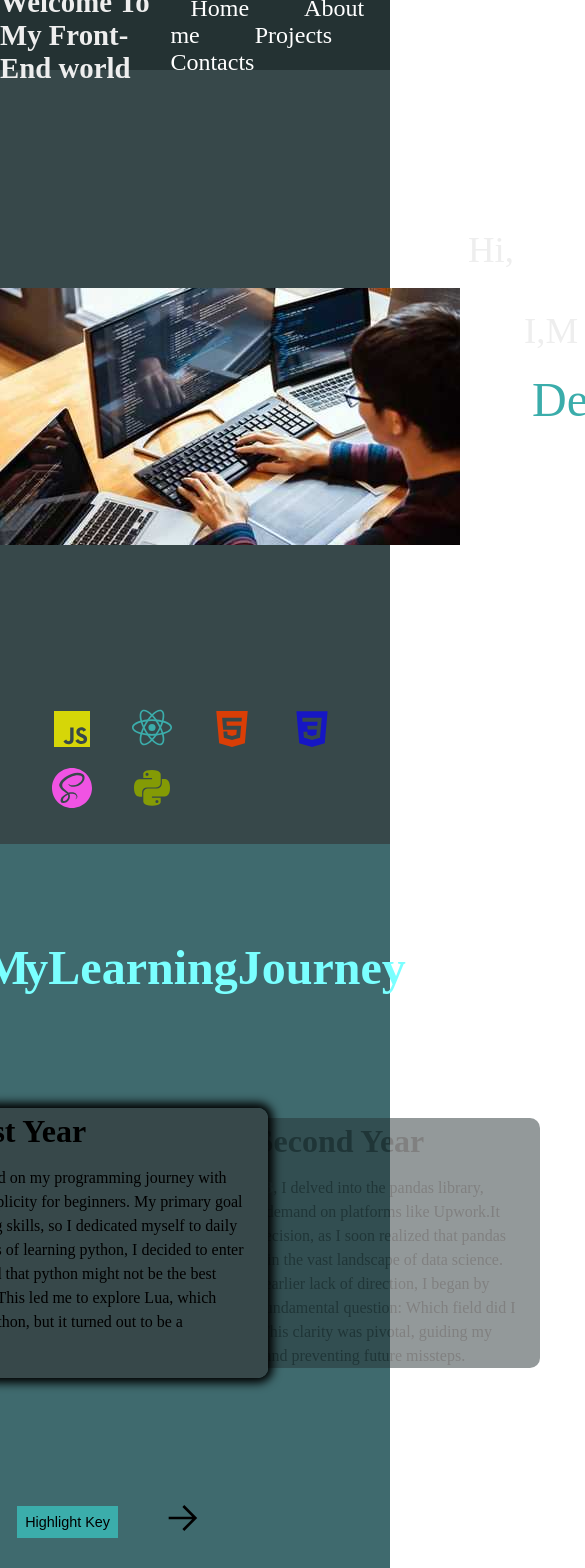
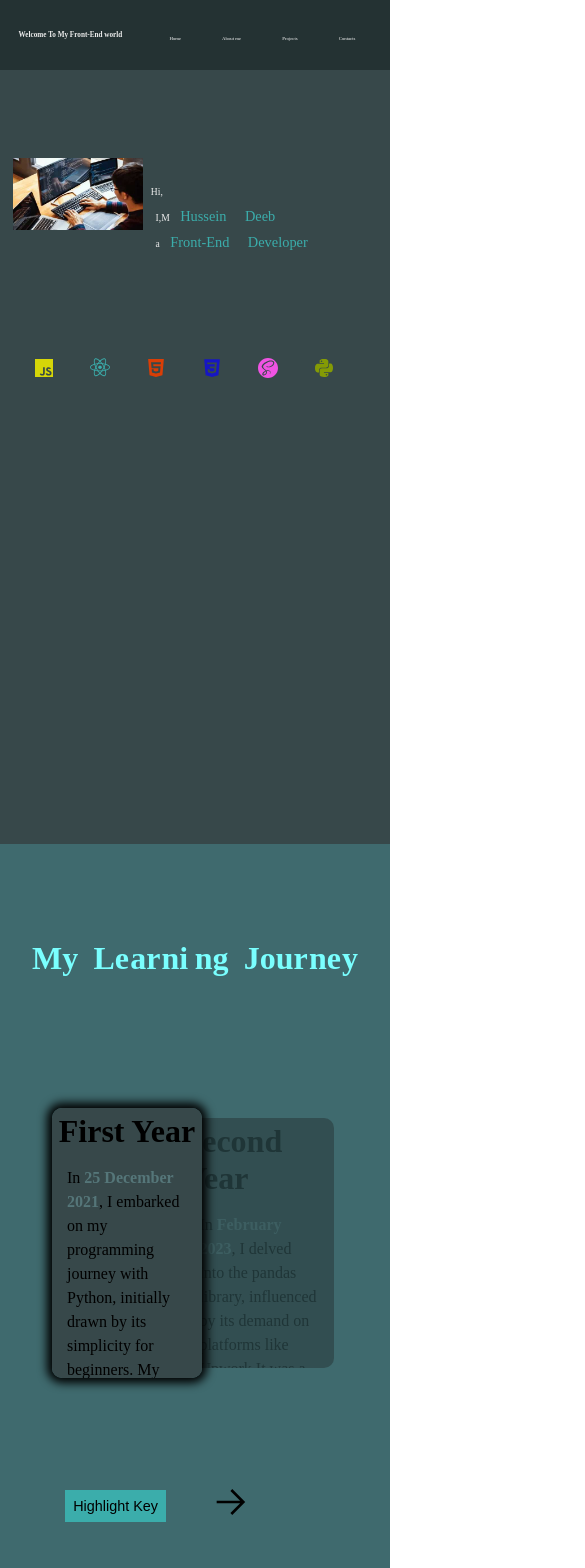
Before and after one commit to Kiritsu0/Portfolio, a React (Create React App) app: page / in a window 390 px wide. Shown: the top 1568 px of the page, 585 px wide, since content can reach past the window. Built offline with nearby package versions, Linux system fonts and the light colour scheme.

Commit message:
Add media query

```diff
--- a/src/App.js
+++ b/src/App.js
@@ -79,8 +79,8 @@ function App() {
         </div>
 
         <div className="slides">
-          <div className='my-story' id="slide-1" style={{minWidth: condition ? "500px" : "400px", height: condition ? "270px": "",
-           boxShadow: condition ? "0px 0px 10px 5px black" : "", zIndex: condition ? "1" : "0", left: condition ? "0" : "23rem",
+          <div className='my-story' id="slide-1" style={{width: condition ? "55%" : "50%", height: condition ? "270px": "",
+           boxShadow: condition ? "0px 0px 10px 5px black" : "", zIndex: condition ? "1" : "0", left: condition ? "0%" : "34%",
             filter: condition ? "brightness()" : "brightness(0.7)", opacity: condition ? "" : "0.5", pointerEvents: condition ? "": "none"}}>
             <div>
             <h1>First Year</h1>
@@ -109,9 +109,9 @@ function App() {
               with the realization that I still had much to achieve on my path to success.</mark>
             </p>
           </div>
-          <div className='my-story' id="slide-2" style={{right: condition ? "10rem" : "27rem",
+          <div className='my-story' id="slide-2" style={{left: condition ? "-20%" : "-49%",
           filter: condition ? "brightness(0.7)" : "brightness()", opacity: condition ? "0.5" : "",
-          minWidth: condition ? "400px" : "500px", height: condition ? "" : "270px", boxShadow: condition ? "" : "0px 0px 10px 5px black",
+          width: condition ? "50%" : "55%", height: condition ? "" : "270px", boxShadow: condition ? "" : "0px 0px 10px 5px black",
           zIndex: condition ? "0" : "1", pointerEvents: condition ? "none": ""}}>
             <h1>Second Year</h1>
             <p>
@@ -148,15 +148,15 @@ function App() {
         <h1>Projects</h1>
             <div id='projects-list'>
               <div className='project' id="project-1">
-              <a href='https://kiritsu0.github.io/React-Weather-App/' target='_blank'><img className="images" id='weather-image' src="weather_project.png" alt="weather project"></img></a>
+              <a href='https://kiritsu0.github.io/React-Weather-App/' target='_blank'><img className="images" id='weather-image' src={process.env.PUBLIC_URL + "/weather_project.png"} alt="weather project"></img></a>
               <a className='github-icon' href='https://github.com/Kiritsu0/React-Weather-App' target='_blank'><span><FaGithub /></span></a>
               </div>
               <div className='project' id="project-2">
-                <a href='https://kiritsu0.github.io/React-Quiz-App/' target='_blank'><img className="images" id='test-image' src="test_project.png" alt="test project"></img></a>
+                <a href='https://kiritsu0.github.io/React-Quiz-App/' target='_blank'><img className="images" id='test-image' src={process.env.PUBLIC_URL + "/test_project.png"} alt="test project"></img></a>
                 <a className='github-icon' href='https://github.com/Kiritsu0/React-Quiz-App' target='_blank'><span><FaGithub /></span></a>
               </div>
               <div className='project' id="project-3">
-                <a href='https://kiritsu0.github.io/React-Drum-Machine/' target='_blank'><img className="images" id='drum-image' src="drum_project.png" alt="drum machine project"></img></a>
+                <a href='https://kiritsu0.github.io/React-Drum-Machine/' target='_blank'><img className="images" id='drum-image' src={process.env.PUBLIC_URL + "/drum_project.png"} alt="drum machine project"></img></a>
                 <a className='github-icon' href='https://github.com/Kiritsu0/React-Drum-Machine' target='_blank'><span><FaGithub /></span></a>
               </div>
             </div>
--- a/src/main.css
+++ b/src/main.css
@@ -6,7 +6,7 @@
 }
 
 #home {
-  height: 100vh;
+  height: 100dvh;
   background-color: #37484a;
 }
 #home #nav {
@@ -23,6 +23,7 @@
   color: #eee;
   font-size: 1.2rem;
   cursor: pointer;
+  margin-left: 5px;
 }
 #home #nav .links {
   padding: 20px;
@@ -55,8 +56,9 @@
   padding-top: 10rem;
   color: #eee;
 }
-#home .identification #image {
+#home .identification #image-1 {
   width: 500px;
+  margin-left: 1rem;
 }
 #home .identification .paragraphs {
   text-align: start;
@@ -119,13 +121,14 @@
 }
 
 #about {
-  height: 100vh;
+  height: 100dvh;
   background-color: #3f6a6e;
 }
 #about .header {
   display: flex;
   justify-content: center;
   padding-top: 6rem;
+  margin: 0 2rem 0 2rem;
 }
 #about .header .letter {
   display: flex;
@@ -166,17 +169,17 @@
   justify-content: center;
   align-items: center;
   gap: 2rem;
-  margin: 2rem 0 0 auto;
+  margin: 2rem 1rem 0 auto;
   padding: 2rem;
-  max-width: 80vw;
+  width: 80vw;
   height: 50vh;
 }
 #about .slides .my-story {
   background-color: #eee;
   padding: 2rem;
-  max-width: 400px;
   height: 250px;
   border-radius: 10px;
+  min-width: 150px;
 }
 #about .slides #slide-1 {
   position: relative;
@@ -217,7 +220,7 @@
   justify-content: flex-end;
   align-items: center;
   gap: 3rem;
-  margin: 3rem 12rem 0 0;
+  margin: 2rem 9rem 0 0;
 }
 #about .slide-buttons .icons {
   font-size: 2rem;
@@ -232,7 +235,7 @@
 }
 
 #projects {
-  height: 100vh;
+  height: 100dvh;
   background-color: #83a6ac;
 }
 #projects h1 {
@@ -352,7 +355,7 @@
 }
 
 #contacts {
-  height: 100vh;
+  height: 100dvh;
   background-color: #1b1a1a;
   display: flex;
   flex-direction: column;
@@ -396,14 +399,225 @@
   margin-right: 1rem;
 }
 #contacts .icons {
+  margin-top: 7rem;
   align-self: flex-end;
 }
 #contacts #media {
   font-size: 2rem;
-  margin-right: 5rem;
+  margin: 0 2.5rem 0 2.5rem;
   cursor: pointer;
   transition: 0.3s;
 }
 #contacts #media:hover {
   color: #eee;
+}
+
+@media (max-width: 1250px) and (max-height: 1720px) {
+  #home #nav #welcome {
+    font-size: 0.9rem;
+  }
+  #home #nav .links {
+    font-size: 1rem;
+    margin-right: 1px;
+  }
+  #home .identification {
+    padding-top: 15rem;
+  }
+  #home .identification #image-1 {
+    width: 400px;
+    margin-left: 3rem;
+  }
+  #home .identification .paragraphs p {
+    font-size: 1.5rem;
+    line-height: 3rem;
+  }
+  #home .identification .paragraphs #p2 {
+    margin-left: 1rem;
+  }
+  #home .identification .paragraphs #p3 {
+    margin-left: 2rem;
+  }
+  #home .identification .paragraphs .hovered-spans {
+    font-size: 2rem;
+  }
+  #home .identification .paragraphs .hovered-spans:hover {
+    font-size: 1.5rem;
+  }
+}
+@media (max-width: 900px) {
+  #home #nav #welcome {
+    font-size: 0.8rem;
+  }
+  #home #nav .links {
+    font-size: 1rem;
+    margin-right: 3px;
+  }
+  #home .identification {
+    padding-top: 8rem;
+  }
+  #home .identification #image-1 {
+    width: 350px;
+    margin-left: 1.2rem;
+  }
+  #home .identification .paragraphs p {
+    font-size: 1.2rem;
+    line-height: 3rem;
+  }
+  #home .identification .paragraphs #p2 {
+    margin-left: 1.5rem;
+  }
+  #home .identification .paragraphs #p3 {
+    margin-left: 1.5rem;
+  }
+  #home .identification .paragraphs .hovered-spans {
+    font-size: 1.5rem;
+  }
+  #home .identification .paragraphs .hovered-spans:hover {
+    font-size: 1.5rem;
+  }
+  #home .language-icons {
+    margin: 6rem 0 0 1rem;
+  }
+  #home .language-icons .programming-tools {
+    font-size: 2.5rem;
+  }
+  #about .header .letter {
+    font-size: 2rem;
+  }
+  #about .header .letter:hover {
+    font-size: 3rem;
+  }
+}
+@media (max-width: 650px) {
+  #home #nav #welcome {
+    font-size: 0.6rem;
+  }
+  #home #nav .links {
+    font-size: 0.8rem;
+    margin-right: 2px;
+  }
+  #home .identification {
+    padding-top: 8rem;
+  }
+  #home .identification #image-1 {
+    width: 250px;
+    margin-left: 1rem;
+  }
+  #home .identification .paragraphs p {
+    font-size: 0.8rem;
+    line-height: 3rem;
+  }
+  #home .identification .paragraphs #p2 {
+    margin-left: 1rem;
+  }
+  #home .identification .paragraphs #p3 {
+    margin-left: 1rem;
+  }
+  #home .identification .paragraphs .hovered-spans {
+    font-size: 1.2rem;
+  }
+  #home .identification .paragraphs .hovered-spans:hover {
+    font-size: 1rem;
+  }
+}
+@media (max-width: 500px) {
+  #home #nav #welcome {
+    font-size: 0.4rem;
+  }
+  #home #nav .links {
+    font-size: 0.4rem;
+    margin-right: 1px;
+  }
+  #home .identification {
+    padding-top: 8rem;
+  }
+  #home .identification #image-1 {
+    width: 150px;
+    margin-left: 1rem;
+  }
+  #home .identification .paragraphs p {
+    font-size: 0.7rem;
+    line-height: 1rem;
+  }
+  #home .identification .paragraphs #p2 {
+    margin-left: 0.8rem;
+  }
+  #home .identification .paragraphs #p3 {
+    margin-left: 0.8rem;
+  }
+  #home .identification .paragraphs .hovered-spans {
+    font-size: 1rem;
+  }
+  #home .identification .paragraphs .hovered-spans:hover {
+    font-size: 0.8rem;
+  }
+  #home .language-icons {
+    margin: 6rem 0 0 0.5rem;
+  }
+  #home .language-icons .programming-tools {
+    font-size: 1.5rem;
+  }
+  #projects #projects-list {
+    gap: 1rem;
+  }
+  #projects #projects-list .project {
+    height: 200px;
+  }
+  #projects #projects-list #project-1::before {
+    font-size: 0.9rem;
+  }
+  #projects #projects-list #project-2::before {
+    font-size: 0.9rem;
+  }
+  #projects #projects-list #project-3::before {
+    font-size: 0.9rem;
+  }
+  #contacts .my-contact {
+    align-self: center;
+    margin-left: 0;
+  }
+  #contacts #contact-icons {
+    margin-right: 0;
+  }
+  #contacts .icons {
+    align-self: center;
+  }
+}
+@media (max-width: 390px) {
+  #home #nav #welcome {
+    font-size: 0.3rem;
+  }
+  #home #nav .links {
+    font-size: 0.3rem;
+    margin-right: 1px;
+  }
+  #home .identification {
+    padding-top: 8rem;
+  }
+  #home .identification #image-1 {
+    width: 130px;
+    margin-left: 0.8rem;
+  }
+  #home .identification .paragraphs p {
+    font-size: 0.6rem;
+    line-height: 1rem;
+  }
+  #home .identification .paragraphs #p2 {
+    margin-left: 0.8rem;
+  }
+  #home .identification .paragraphs #p3 {
+    margin-left: 0.8rem;
+  }
+  #home .identification .paragraphs .hovered-spans {
+    font-size: 0.9rem;
+  }
+  #home .identification .paragraphs .hovered-spans:hover {
+    font-size: 0.8rem;
+  }
+  #home .language-icons {
+    margin: 6rem 0 0 0;
+  }
+  #home .language-icons .programming-tools {
+    font-size: 1.5rem;
+  }
 }/*# sourceMappingURL=main.css.map */
--- a/src/main.scss
+++ b/src/main.scss
@@ -1,5 +1,6 @@
-$height: 100vh;
+$height: 100dvh;
 $projectColor: linear-gradient(to right, #3badab, #49696bd3);
+$project-fontsize-before: 1.4rem;
 
 * {
     padding: 0;
@@ -26,6 +27,7 @@ $projectColor: linear-gradient(to right, #3badab, #49696bd3);
             color: #eee;
             font-size: 1.2rem;
             cursor: pointer;
+            margin-left: 5px;
         }
 
         & .links {
@@ -56,7 +58,6 @@ $projectColor: linear-gradient(to right, #3badab, #49696bd3);
         }
     }
 
-
     & .identification {
         display: flex;
         justify-content: space-around;
@@ -64,8 +65,9 @@ $projectColor: linear-gradient(to right, #3badab, #49696bd3);
         padding-top: 10rem;
         color: #eee;
 
-        & #image {
+        & #image-1 {
             width: 500px;
+            margin-left: 1rem;
         }
 
         & .paragraphs {
@@ -153,6 +155,7 @@ $projectColor: linear-gradient(to right, #3badab, #49696bd3);
         display: flex;
         justify-content: center;
         padding-top: 6rem;
+        margin: 0 2rem 0 2rem;
 
         & .letter {
             display: flex;
@@ -202,17 +205,17 @@ $projectColor: linear-gradient(to right, #3badab, #49696bd3);
         justify-content: center;
         align-items: center;
         gap: 2rem;
-        margin: 2rem 0 0 auto;
+        margin: 2rem 1rem 0 auto;
         padding: 2rem;
-        max-width: 80vw;
+        width: 80vw;
         height: 50vh;
 
         & .my-story {
             background-color: #eee;
             padding: 2rem;
-            max-width: 400px;
             height: 250px;
             border-radius: 10px;
+            min-width: 150px;
         }
 
         & #slide-1 {
@@ -260,7 +263,7 @@ $projectColor: linear-gradient(to right, #3badab, #49696bd3);
         justify-content: flex-end;
         align-items: center;
         gap: 3rem;
-        margin: 3rem 12rem 0 0;
+        margin: 2rem 9rem 0 0;
 
         & .icons {
             font-size: 2rem;
@@ -319,7 +322,7 @@ $projectColor: linear-gradient(to right, #3badab, #49696bd3);
                 display: flex;
                 justify-content: center;
                 align-items: center;
-                font-size: 1.4rem;
+                font-size: $project-fontsize-before;
                 font-weight: 800;
                 position: absolute;
                 top: 0;
@@ -349,7 +352,7 @@ $projectColor: linear-gradient(to right, #3badab, #49696bd3);
                 display: flex;
                 justify-content: center;
                 align-items: center;
-                font-size: 1.4rem;
+                font-size: $project-fontsize-before;
                 font-weight: 800;
                 position: absolute;
                 top: 0;
@@ -379,7 +382,7 @@ $projectColor: linear-gradient(to right, #3badab, #49696bd3);
                 display: flex;
                 justify-content: center;
                 align-items: center;
-                font-size: 1.4rem;
+                font-size: $project-fontsize-before;
                 font-weight: 800;
                 position: absolute;
                 top: 0;
@@ -463,12 +466,13 @@ $projectColor: linear-gradient(to right, #3badab, #49696bd3);
     }
 
     .icons {
+        margin-top: 7rem;
         align-self: flex-end;
     }
 
     #media {
         font-size: 2rem;
-        margin-right: 5rem;
+        margin: 0 2.5rem 0 2.5rem;
         cursor: pointer;
         transition: 0.3s;
 
@@ -477,3 +481,153 @@ $projectColor: linear-gradient(to right, #3badab, #49696bd3);
         }
     }
 }
+
+@mixin media($welcome_size, $links_size, $links_marginR, $identtification_padding, $image_width, $image_marginL, $p_size, $p_lh, $p2_marginL,
+$p3_marginL, $hovered_spans_size, $hovered_spans_hover) {
+    #home {
+        #nav {
+            #welcome {
+                font-size: $welcome_size;
+            }
+
+            .links {
+                font-size: $links_size;
+                margin-right: $links_marginR;
+            }
+        }
+
+        & .identification {
+            padding-top: $identtification_padding;
+
+            & #image-1 {
+                width: $image_width;
+                margin-left: $image_marginL;
+            }
+
+            & .paragraphs {
+                & p {
+                    font-size: $p_size;
+                    line-height: $p_lh;
+                }
+
+                & #p2 {
+                    margin-left: $p2_marginL;
+                }
+
+                & #p3 {
+                    margin-left: $p3_marginL;
+                }
+
+                & .hovered-spans {
+                    font-size: $hovered_spans_size;
+
+                    &:hover {
+                        font-size: $hovered_spans_hover;
+                    }
+                }
+            }
+        }
+    }
+}
+
+@media (max-width:1250px) and (max-height: 1720px) {
+    @include media(0.9rem, 1rem, 1px, 15rem, 400px, 3rem, 1.5rem, 3rem, 1rem, 2rem, 2rem, 1.5rem);
+}
+
+
+@media (max-width: 900px) {
+    @include media(0.8rem, 1rem, 3px, 8rem, 350px, 1.2rem, 1.2rem, 3rem, 1.5rem, 1.5rem, 1.5rem, 1.5rem);
+
+    #home {
+        .language-icons {
+            margin: 6rem 0 0 1rem;
+            .programming-tools {
+                font-size: 2.5rem;
+            }
+        }
+    }
+
+    #about {
+        & .header {
+            & .letter {
+                font-size: 2rem;
+
+                &:hover {
+                    font-size: 3rem;
+                }
+            }
+        }
+    }
+}
+
+
+@media (max-width: 650px) {
+    @include media(0.6rem, 0.8rem, 2px, 8rem, 250px, 1rem, 0.8rem, 3rem, 1rem, 1rem, 1.2rem, 1rem);
+}
+
+
+@media (max-width: 500px) {
+    @include media(0.4rem, 0.4rem, 1px, 8rem, 150px, 1rem, 0.7rem, 1rem, 0.8rem, 0.8rem, 1rem, 0.8rem);
+    #home {
+        .language-icons {
+            margin: 6rem 0 0 0.5rem;
+            .programming-tools {
+                font-size: 1.5rem;
+            }
+        }
+    }
+
+    #projects {
+        & #projects-list {
+            gap: 1rem;
+
+            & .project {
+                height: 200px;
+            }
+
+            & #project-1 {
+                &::before {
+                    font-size: 0.9rem;
+                }
+            }
+
+            & #project-2 {
+                &::before {
+                    font-size: 0.9rem;
+                }
+            }
+
+            & #project-3 {
+                &::before {
+                    font-size: 0.9rem;
+                }
+            }
+        }
+    }
+
+    #contacts {
+        .my-contact {
+            align-self: center;
+            margin-left: 0;
+        }
+       & #contact-icons {
+            margin-right: 0;
+        }
+        .icons {
+            align-self: center;
+        }
+    }
+}
+
+@media (max-width: 390px){
+    @include media(0.3rem, 0.3rem, 1px, 8rem, 130px, 0.8rem, 0.6rem, 1rem, 0.8rem, 0.8rem, 0.9rem, 0.8rem);
+    #home {
+        .language-icons {
+            margin: 6rem 0 0 0;
+            .programming-tools {
+                font-size: 1.5rem;
+            }
+        }
+    }
+
+}
```
Also changed, not shown: 1 other file (tests, documents, lock files or other folders).
